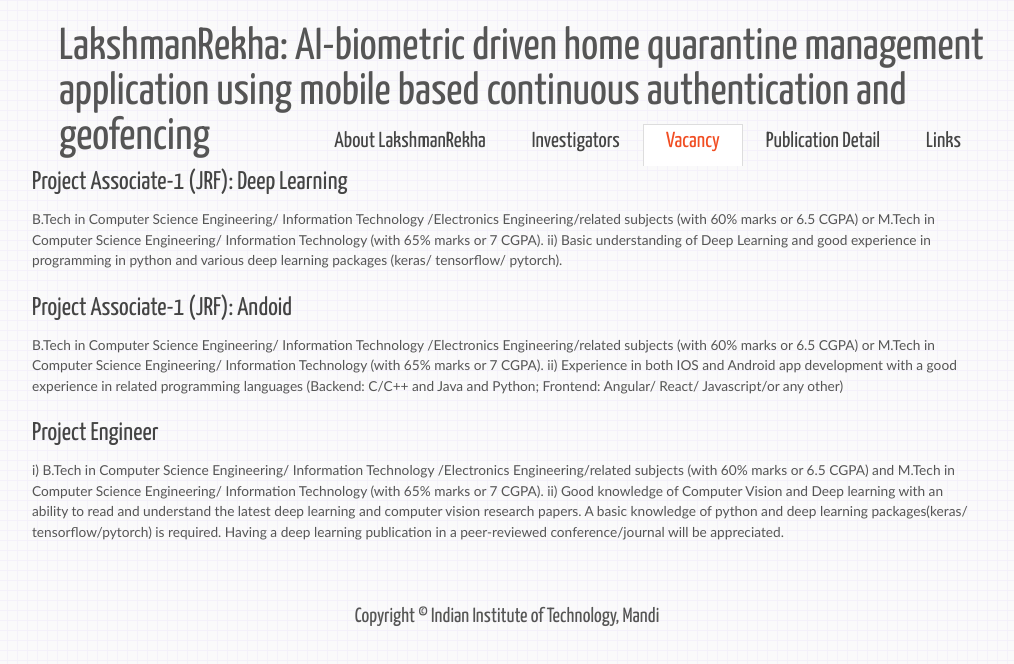
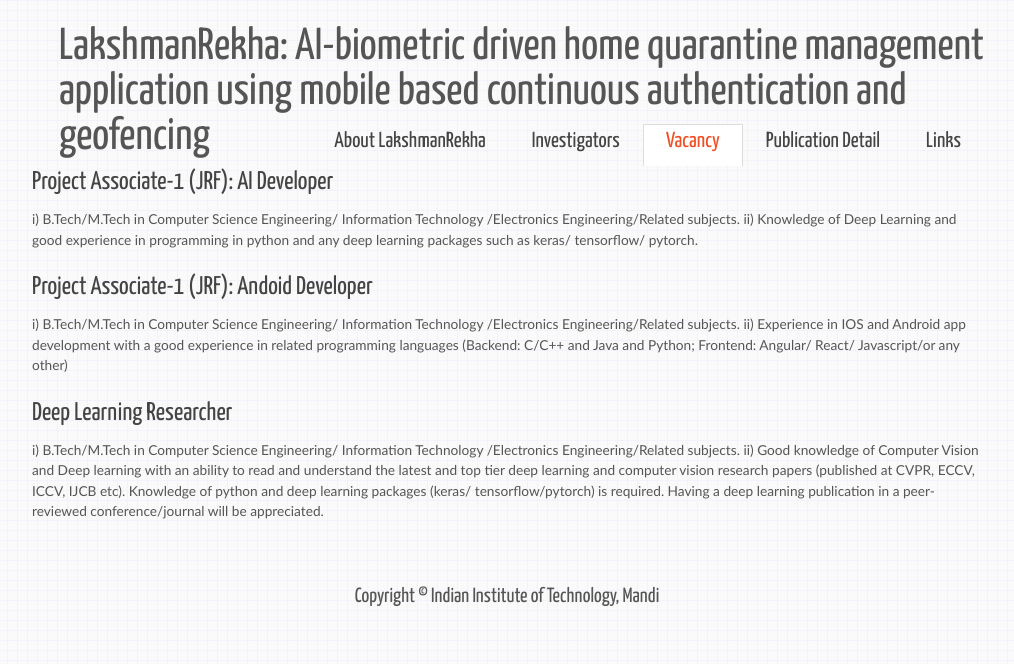
Before and after one commit to bioemetrics-IITMandi/lakshmanrekha, a plain HTML site: page vac.html in a window 1280 px wide. Shown: the whole page, without its empty margins (133-1147 px from the left). Drawn offline with Linux system fonts and the light colour scheme.

Commit message:
Update vac.html

```diff
--- a/vac.html
+++ b/vac.html
@@ -38,23 +38,28 @@ a:active  {color:grey; background-color:transparent; text-decoration:underline}
     </div>
 
        <!--  <insert the page content here -->
-   <h3>Project Associate-1 (JRF): Deep Learning</h3>
+   <h3>Project Associate-1 (JRF): AI Developer</h3>
   <p>
-B.Tech in Computer Science Engineering/ Information Technology /Electronics Engineering/related subjects (with 60% marks or 6.5 CGPA) or M.Tech in Computer Science Engineering/ Information Technology (with 65% marks or 7 CGPA).
-ii) Basic understanding of Deep Learning and good experience in programming in python and various deep learning packages (keras/ tensorflow/ pytorch).
+
+i) B.Tech/M.Tech in Computer Science Engineering/ Information Technology /Electronics Engineering/Related subjects.
+ii) Knowledge of Deep Learning and good experience in programming in python and any deep learning packages such as keras/ tensorflow/ pytorch.
+
 
 </p>
 
-   <h3>Project Associate-1 (JRF): Andoid</h3>
-  <p> B.Tech in Computer Science Engineering/ Information Technology /Electronics Engineering/related subjects (with 60% marks or 6.5 CGPA) or M.Tech in Computer Science Engineering/ Information Technology (with 65% marks or 7 CGPA).
-ii) Experience in both IOS and Android app development with a good  experience in related  programming languages (Backend: C/C++ and Java and Python; Frontend: Angular/ React/ Javascript/or any other)
+   <h3>Project Associate-1 (JRF): Andoid Developer</h3>
+  <p>
+i) B.Tech/M.Tech in Computer Science Engineering/ Information Technology /Electronics Engineering/Related subjects.
+ii) Experience in IOS and Android app development with a good  experience in related  programming languages (Backend: C/C++ and Java and Python; Frontend: Angular/ React/ Javascript/or any other)
 
 </p>
 
-   <h3>Project Engineer</h3>
+   <h3>Deep Learning Researcher</h3>
   <p>
-i) B.Tech in Computer Science Engineering/ Information Technology /Electronics Engineering/related subjects (with 60% marks or 6.5 CGPA) and M.Tech in Computer Science Engineering/ Information Technology (with 65% marks or 7 CGPA).
-ii) Good knowledge of Computer Vision and Deep learning with an ability to read and understand the latest deep learning and computer vision research papers. A basic knowledge of python and deep learning packages(keras/ tensorflow/pytorch) is required. Having a deep learning publication in a peer-reviewed conference/journal will be appreciated.
+
+i) B.Tech/M.Tech in Computer Science Engineering/ Information Technology /Electronics Engineering/Related subjects.
+ii) Good knowledge of Computer Vision and Deep learning with an ability to read and understand the latest and top tier deep learning and computer vision research papers (published at CVPR, ECCV, ICCV, IJCB etc). Knowledge of python and deep learning packages (keras/ tensorflow/pytorch) is required.
+Having a deep learning publication in a peer-reviewed conference/journal will be appreciated.
 </p>
 
       </div>
```
